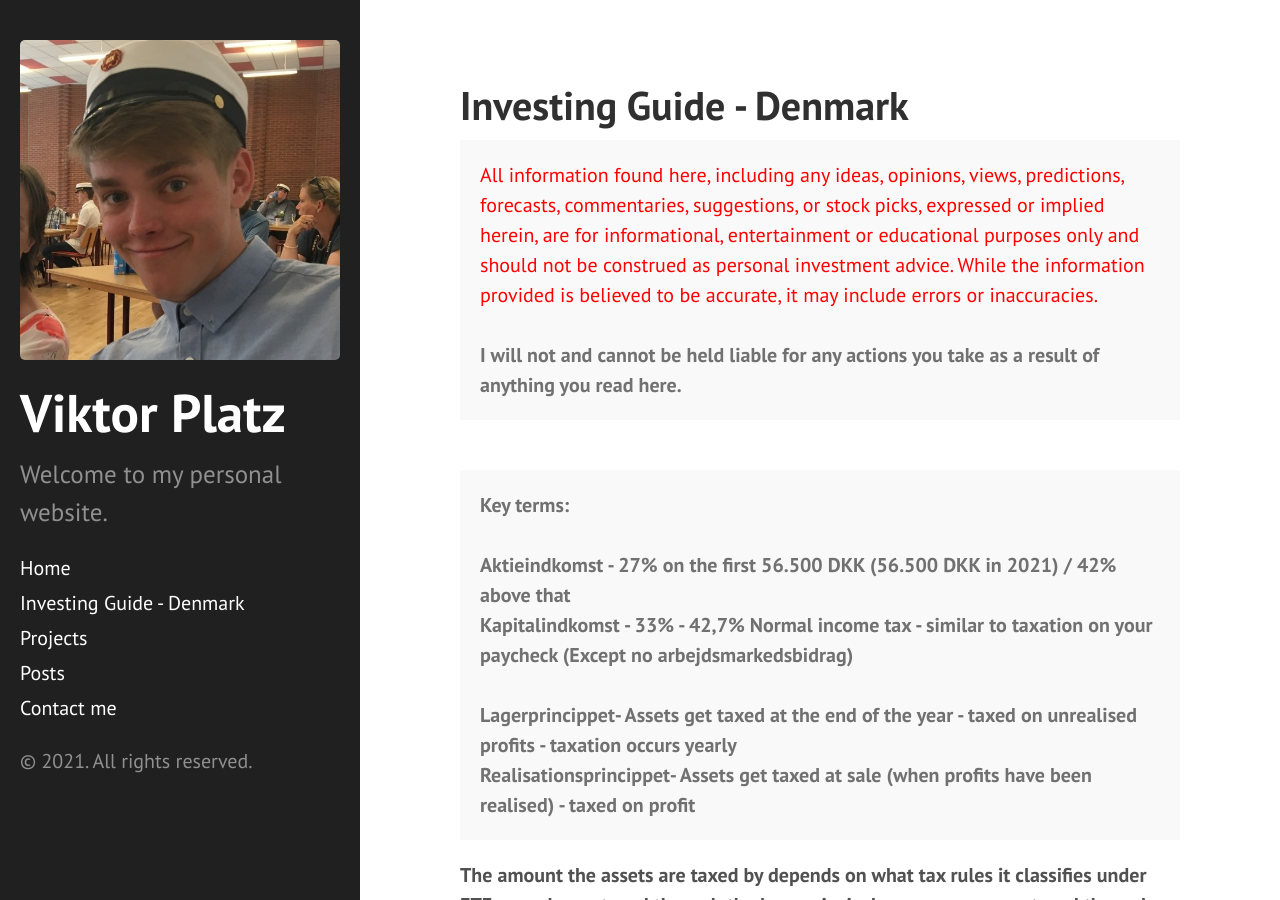
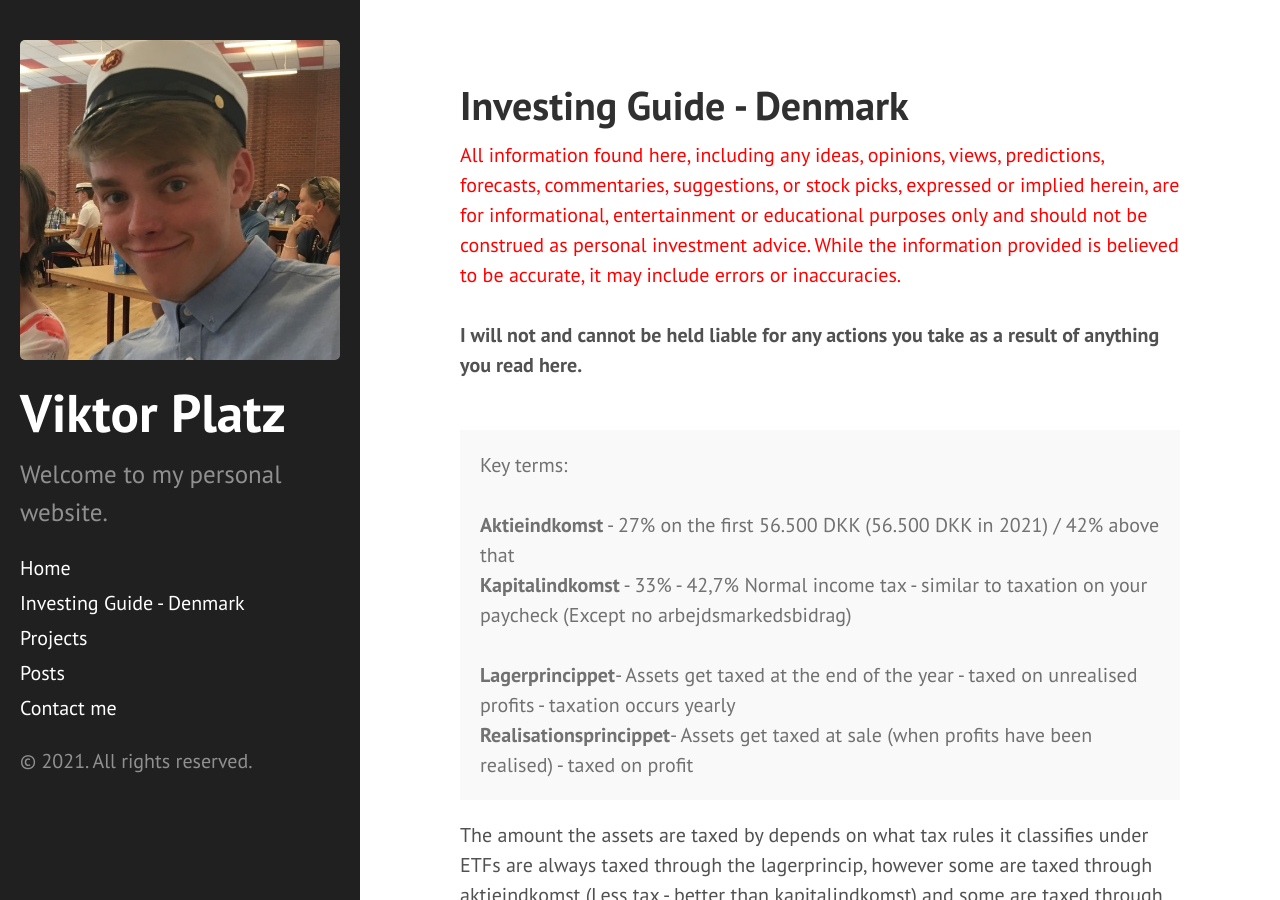
Before and after one commit to ViktorPlatz/redviktor.github.io, a Jekyll site: the page built from investingguide.html, in a window 1280 px wide and 900 px high. Built offline with Jekyll 4.4.1, drawn with Linux system fonts in a browser that asks for light colours.

Commit message:
Update investingguide.html

```diff
--- a/investingguide.html
+++ b/investingguide.html
@@ -3,12 +3,12 @@ layout: page
 title: Investing Guide - Denmark
 ---
 
-<p class="message">
+<p>
   <span style="color:red">All information found here, including any ideas, opinions, views, predictions, forecasts, commentaries,
     suggestions, or stock picks, expressed or implied herein, are for informational, entertainment or educational
     purposes only and should not be construed as personal investment advice. While the information provided is believed to be accurate, it may include errors or inaccuracies.</span>
     <br><br>
-    <b>I will not and cannot be held liable for any actions you take as a result of anything you read here.<b>
+    <b>I will not and cannot be held liable for any actions you take as a result of anything you read here.</b>
 </p>
 <br>
 <p class="message">
```
